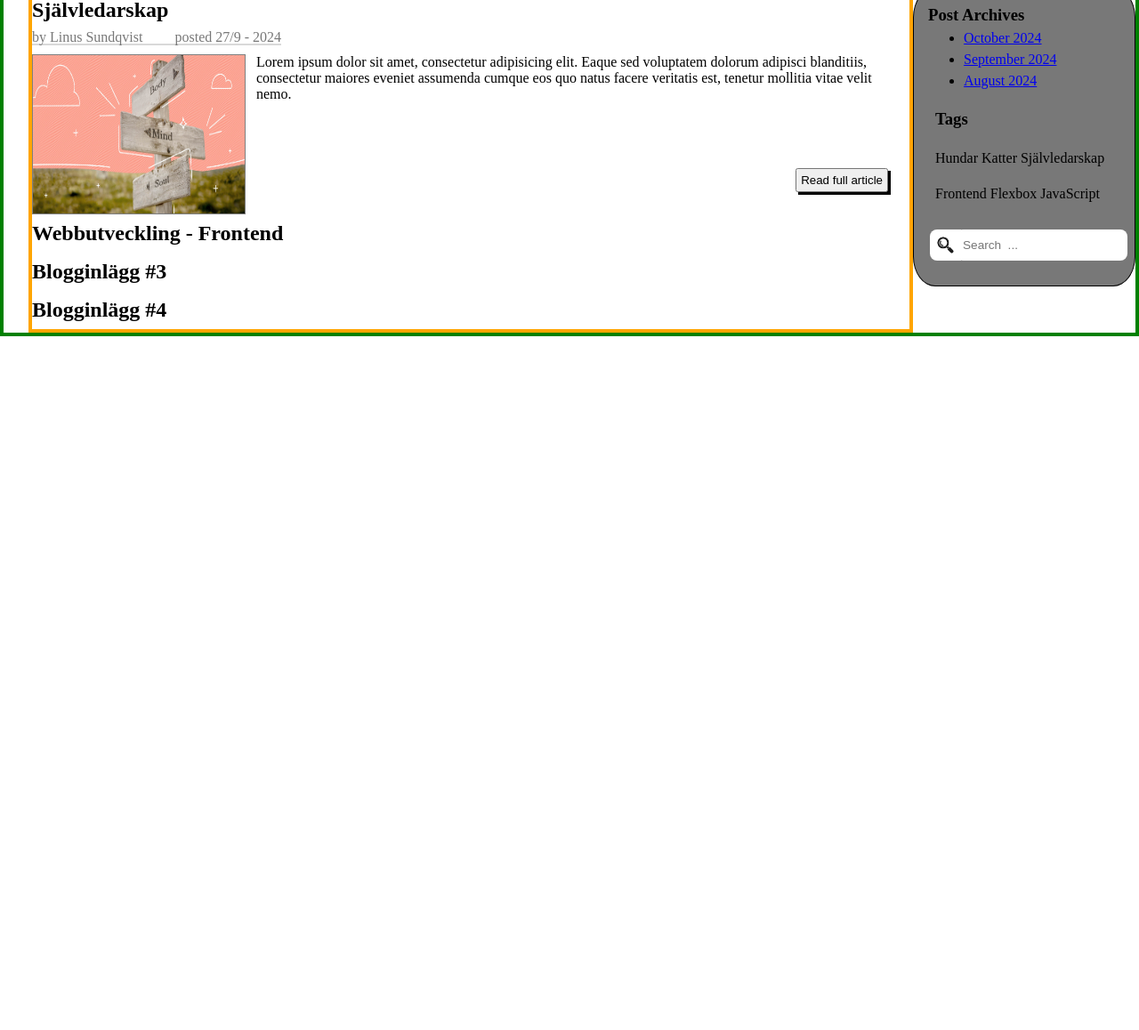
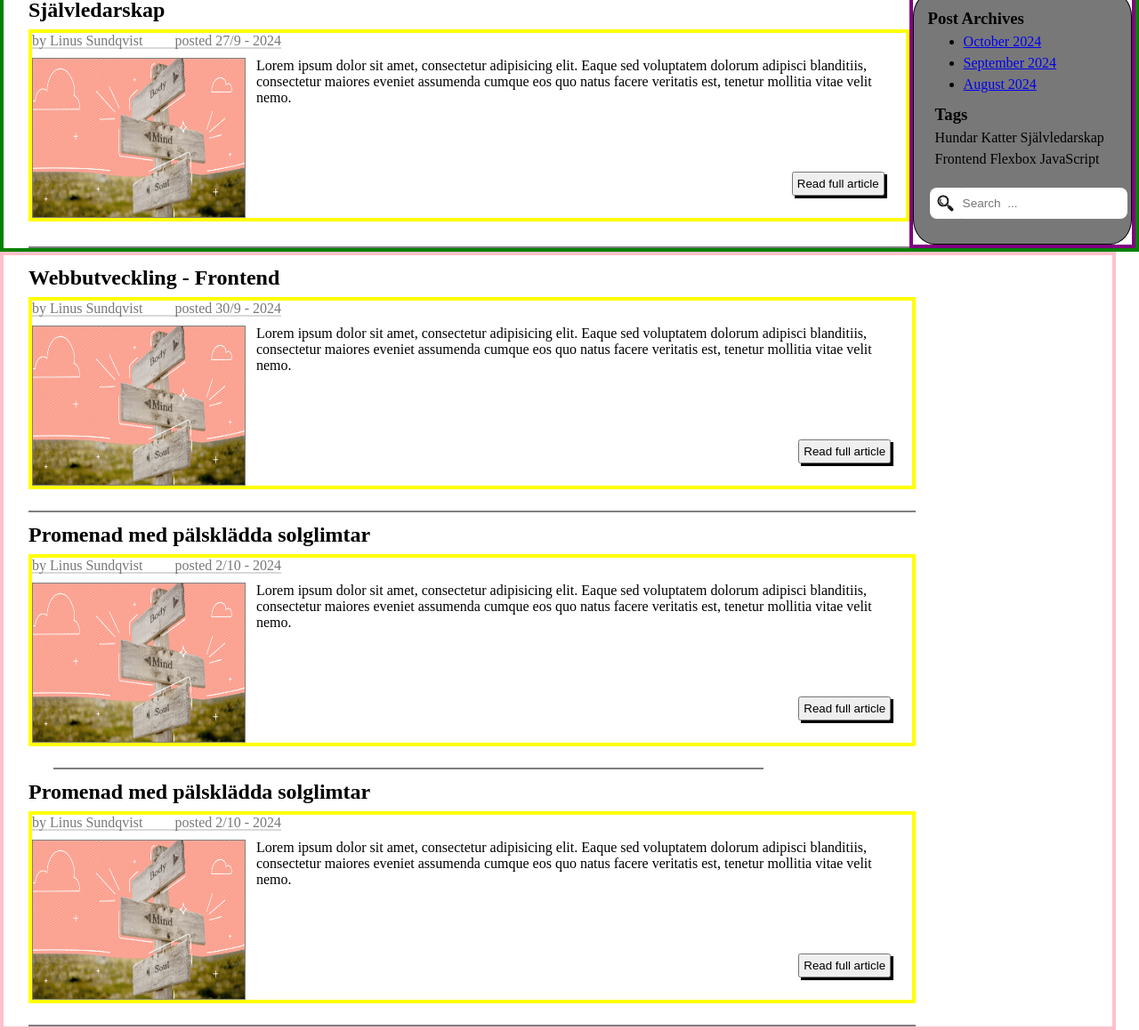
Before and after one commit to Sunkan86/Sunkan86.github.io, a plain HTML site: page index.html in a window 1280 px wide. Shown: the part 228-1386 px from the top of the page at 89% size. Before the commit the page ends 1120 px from the top, so only its background shows below. Drawn offline with Linux system fonts and the light colour scheme.

Commit message:
fix proper spacing for blog divs.

```diff
--- a/index.html
+++ b/index.html
@@ -51,7 +51,7 @@
 
     </header>
 
-    <section class="content-wrapper">
+    <section class="content-hero">
 
       <div class="content-column">
         <h1 class="blog-title">
@@ -69,33 +69,17 @@
           <div class="text-wrapper">
             Lorem ipsum dolor sit amet, consectetur adipisicing elit. Eaque sed voluptatem dolorum adipisci blanditiis, consectetur maiores eveniet assumenda cumque eos quo natus facere veritatis est, tenetur mollitia vitae velit nemo.
             <div class="article-link-box">
+              <a href="#">
               <button class="full-article-btn">
                 Read full article
               </button>
+              </a>
           </div>
           </div>
 
-
-
-
           </div>
         </div>
-        <div class="blog-frame">
-           <h1 class="blog-title">
-              Webbutveckling - Frontend
-          </h1>
         </div>
-        <div class="blog-frame">
-             <h1 class="blog-title">
-              Blogginlägg #3
-          </h1>
-        </div>
-        <div class="blog-frame">
-             <h1 class="blog-title">
-              Blogginlägg #4
-          </h1>
-        </div>
-
       </div>
 
       <div class="content-aside-wrapper">
@@ -139,6 +123,96 @@
 
     </section>
 
+    <section class="content-blogs">
+
+    <!-- Blog post #2 below -->
+
+      <div class="content-column">
+      <div class="blog-frame">
+           <h1 class="blog-title">
+              Webbutveckling - Frontend
+          </h1>
+          <div class="content-frame">
+          <div class="author">
+            <p>by Linus Sundqvist</p>
+            <p>posted 30/9 - 2024</p>
+          </div>
+          <div class="content-box">
+          <div class="img-frame">
+            <img src="images/self-development.jpeg" alt="">
+          </div>
+          <div class="text-wrapper">
+            Lorem ipsum dolor sit amet, consectetur adipisicing elit. Eaque sed voluptatem dolorum adipisci blanditiis, consectetur maiores eveniet assumenda cumque eos quo natus facere veritatis est, tenetur mollitia vitae velit nemo.
+            <div class="article-link-box">
+              <a href="#">
+              <button class="full-article-btn">
+                Read full article
+              </button>
+              </a>
+              </div>
+          </div>
+        </div>
+        </div>
+      </div>
+      </div>
+
+
+      <div class="content-column">
+      <div class="blog-frame">
+           <h1 class="blog-title">
+              Promenad med pälsklädda solglimtar
+          </h1>
+          <div class="content-frame">
+          <div class="author">
+            <p>by Linus Sundqvist</p>
+            <p>posted 2/10 - 2024</p>
+          </div>
+          <div class="content-box">
+          <div class="img-frame">
+            <img src="images/self-development.jpeg" alt="">
+          </div>
+          <div class="text-wrapper">
+            Lorem ipsum dolor sit amet, consectetur adipisicing elit. Eaque sed voluptatem dolorum adipisci blanditiis, consectetur maiores eveniet assumenda cumque eos quo natus facere veritatis est, tenetur mollitia vitae velit nemo.
+            <div class="article-link-box">
+              <a href="#"><button class="full-article-btn">
+                Read full article
+              </button>
+              </a>
+              </div>
+          </div>
+        </div>
+        </div>
+      </div>
+
+      <div class="content-column"></div>
+      <div class="blog-frame">
+           <h1 class="blog-title">
+              Promenad med pälsklädda solglimtar
+          </h1>
+          <div class="content-frame">
+          <div class="author">
+            <p>by Linus Sundqvist</p>
+            <p>posted 2/10 - 2024</p>
+          </div>
+          <div class="content-box">
+          <div class="img-frame">
+            <img src="images/self-development.jpeg" alt="">
+          </div>
+          <div class="text-wrapper">
+            Lorem ipsum dolor sit amet, consectetur adipisicing elit. Eaque sed voluptatem dolorum adipisci blanditiis, consectetur maiores eveniet assumenda cumque eos quo natus facere veritatis est, tenetur mollitia vitae velit nemo.
+            <div class="article-link-box">
+              <a href="#"><button class="full-article-btn">
+                Read full article
+              </button>
+              </a>
+              </div>
+          </div>
+        </div>
+        </div>
+      </div>
+
+    </section>
+
 
   </body>
 </html>
--- a/styles/styles.css
+++ b/styles/styles.css
@@ -87,11 +87,17 @@ body {
 .content-column {
     width: 80%;
     margin: 0 0 0 28px;
-    border: 4px solid orange;
+    padding-bottom: 24px;
+    border-bottom: 2px solid rgba(0, 0, 0, 0.5);
+}
+
+.content-frame {
+    border: 4px solid yellow;
 }
 
 .content-aside-wrapper {
     width: 20%;
+    border: 4px solid purple;
 }
 
 @media only screen and (max-width: 600px) {
@@ -117,7 +123,7 @@ body {
 .tags-wrapper {
     justify-content: space-between;
     margin: 8px;
-    line-height: 2.5;
+    line-height: 1.5;
 }
 
 .search-container {
@@ -154,7 +160,7 @@ body {
 
 .blog-title {
     color: var(--bg-black);
-    padding: 8px 0;
+    padding: 12px 0 8px;
 }
 
 .author {
@@ -204,7 +210,7 @@ body {
     border: 2px solid red;
 }
 
-.content-wrapper {
+.content-hero {
     border: 4px solid green;
     display: flex;
     justify-content: space-evenly;
@@ -217,3 +223,9 @@ body {
     flex-direction: column;
   }
 }
+
+.content-blogs {
+    border: 4px solid pink;
+    justify-content: space-evenly;
+    width: 98%;
+}
```
